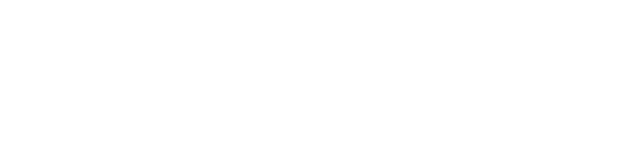
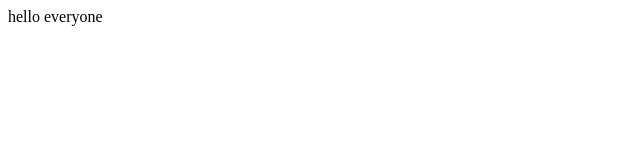
Before and after one commit to adarshtiwari2027/fULL-STACK-DEVELOPER-COURSE-BY-LOVE-BABBAR, a plain HTML site: page JAVASCRIPT/JAVASRIPT01/index.html in a window 1280 px wide. Shown: the whole page, without its empty margins (0-640 px from the left). Drawn offline with Linux system fonts and the light colour scheme.

Commit message:
all completed till

```diff
--- a/JAVASCRIPT/JAVASRIPT01/index.html
+++ b/JAVASCRIPT/JAVASRIPT01/index.html
@@ -8,7 +8,7 @@
 </head>
 
 <body>
-
+    hello everyone
 </body>
 <script src="index.js"></script>
 
```
